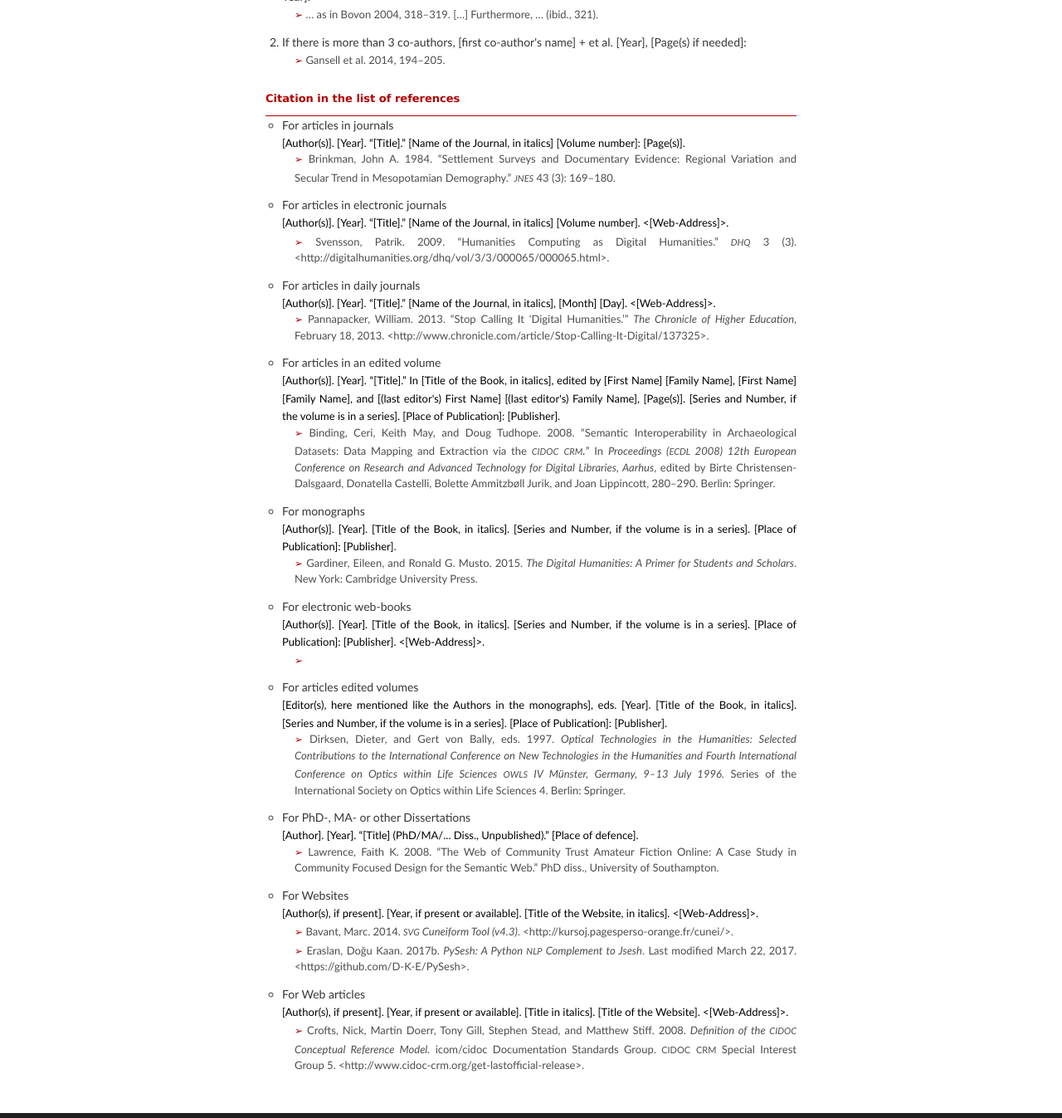
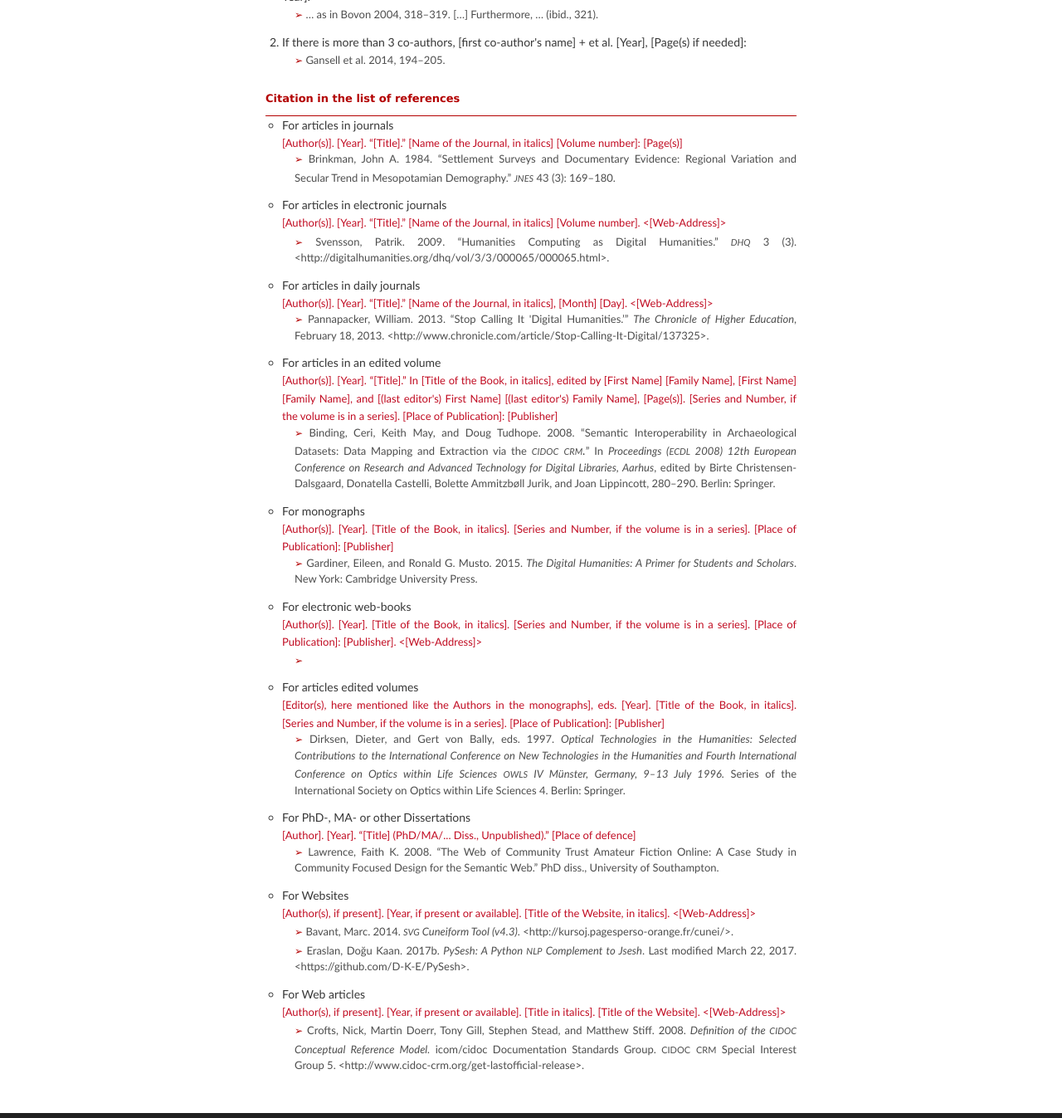
Before and after one commit to vbigot-juloux/ane-research-humanities, a Jekyll site: the page built from docs/Guidelines.md, in a window 1280 px wide and 1400 px high, scrolled down 1968 px, cut to the strip 0-1347 px from the top of the window. Shown: the whole strip at 83% size. Built offline with Jekyll 4.4.1, drawn with Linux system fonts in a browser that asks for light colours; the repository's description, which GitHub fills in, is left out; part of the change alters nothing that is shown; some of the changed text lies outside the part shown.

Commit message:
Update Guidelines.md

```diff
--- a/docs/Guidelines.md
+++ b/docs/Guidelines.md
@@ -33,17 +33,17 @@ Use small-caps for Journals and Series (no need to write it in full): <br />
 _Nota bene_
 <br />
 The one-author scheme is:<br />
-[Family Name], [First Name]. And following...<br />
+<span style="color: rgba(191, 4, 27, 0.97); font-size: 12">[Family Name], [First Name].</span> <span style="font-size: 12">And following...</span><br />
 <br />
 The multiple-author scheme is:<br />
-[Family Name], [First Name], [First Name] [Family Name], and [(last author's) [First Name] [(last author's) Family Name]. And following...
+<span style="color: rgba(191, 4, 27, 0.97); font-size: 12">[Family Name], [First Name], [First Name] [Family Name], and [(last author's) [First Name] [(last author's) Family Name].</span> <span style="font-size: 12">And following...</span>
 <h4 style="font-size: 13px; color:#b30000;">Text formatting for the references</h4>
 <hr style="height:0; margin:0; background:transparent; border-bottom:0.5px solid #b30000;" />
 
 
 <h4 style="font-size: 13px; color:#b30000;">Citation in text</h4>
 <hr style="height:0; margin:0; background:transparent; border-bottom:0.5px solid #b30000;" />
-<p>For the first occurrence, write [First name] [Last name], afterwards [Last name]: <br />
+<p>For the first occurrence, write <span style="color: rgba(191, 4, 27, 0.97)">[First name] [Last name]</span>, afterwards <span styel="rgba(191, 4, 27, 0.97)">[Last name]</span> <br />
 <span style="padding-left: 15px; display: inline-block; font-size: 13px; color: #4d4d4d">
   <span style="color:#b30000; font-size: 12px;">&#x27A2;</span> “The Ras Shamra Tablet Inventory (<span style="font-variant: small-caps; font-size: 15px;">rsti</span>) is a research project co-directed by Miller C. Prosser and Dennis Pardee. […] Among Pardee’s published works, one of the first volumes transformed and ingested into <span style="font-variant: small-caps; font-size: 15px;">rsti</span> was <em>La Trouvaille Épigraphique de l’Ougarit</em>, a volume written jointly with Pierre Bordreuil.”
   </span>
@@ -53,7 +53,7 @@ The multiple-author scheme is:<br />
 <hr style="height:0; margin:0; background:transparent; border-bottom:0.5px solid #b30000;" />
 <ul style="list-style-type: circle;">
   <li style="padding-bottom: 12px; text-align: justify;">Scheme for printed or electronic articles and monographs<br />
-    <span style="font-size: 13px; color: black">[Family Name] [Year], [Page(s)]:</span> <br />
+    <span style="font-size: 13px; color: rgba(191, 4, 27, 0.97)">[Family Name] [Year], [Page(s)]</span> <br />
     <span style="padding-left: 15px; display: inline-block; font-size: 13px; color: #4d4d4d">
       <span style="color:#b30000; font-size: 12px;">&#x27A2;</span> Korfmann 1983, 216–217, 242.<br/>
       <span style="color:#b30000; font-size: 12px;">&#x27A2;</span> Seeher 1992: fig. 7.3–4.<br />
@@ -64,7 +64,7 @@ April 12, 2017], 4–5).
   </li>
 
   <li style="padding-bottom: 12px; text-align: justify;">For websites<br />
-  <span style="font-size: 13px; color: black">[Website's name],  <[Web-Adresse]>, (accessed [Month] [Day], [Year]):</span> <br />
+  <span style="font-size: 13px; color: rgba(191, 4, 27, 0.97)">[Website's name],  <[Web-Adresse]>, (accessed [Month] [Day], [Year])</span> <br />
   <span style="font-size: 13px; color: #4d4d4d">
   <span style="color:#b30000; font-size: 12px;">&#x27A2;</span> Natural Language Toolkit (<span style="font-variant: small-caps; font-size: 15px;">nltk</span>): <http://www.nltk.org/> (accessed July 1, 2017).
   </span>
@@ -94,7 +94,7 @@ The volumes are freely downloadable at <https://oi.uchicago.edu/research/publica
   </ul>
  </li>
  <li style="padding-bottom: 12px; text-align: justify; margin-top: -12px">For online encyclopedias and similar:<br />
-   <span style="font-size: 13px; color: black">[Website's name], s.v. "[Title (if present)],”  <[Web-Adresse]>, (accessed [Month] [Day], [Year]):</span> <br />
+   <span style="font-size: 13px; color: rgba(191, 4, 27, 0.97)">[Website's name], s.v. "[Title (if present)],”  <[Web-Adresse]>, (accessed [Month] [Day], [Year]):</span> <br />
   <span style="padding-left: 15px; font-size: 13px; color: #4d4d4d">
     <span style="color:#b30000; font-size: 12px;">&#x27A2;</span> Stanford Encyclopedia of Philosophy, s.v. “implicature, Gricean theory,” <https://plato.stanford.edu/entries/implicature/#GriThe> (accessed April 25, 2017).<br />
 
@@ -122,63 +122,63 @@ Note:
 
 <ul style="list-style-type: circle;">
 <li style="padding-bottom: 12px; text-align: justify">For articles in journals<br />
-<span style="font-size: 13px; color: black">[Author(s)]. [Year]. “[Title].” [Name of the Journal, in italics] [Volume number]: [Page(s)].</span><br />
+<span style="font-size: 13px; color: rgba(191, 4, 27, 0.97)">[Author(s)]. [Year]. “[Title].” [Name of the Journal, in italics] [Volume number]: [Page(s)]</span><br />
 <span style="padding-left: 15px; display: inline-block; font-size: 13px; color: #4d4d4d">
   <span style="color:#b30000; font-size: 12px;">&#x27A2;</span> Brinkman, John A. 1984. “Settlement Surveys and Documentary Evidence: Regional Variation and Secular Trend in Mesopotamian Demography.” <span style="font-variant: small-caps; font-size: 15px; font-style: italic;">jnes</span> 43 (3): 169–180.
   </span>
   </li>
 
 <li style="padding-bottom: 12px; text-align: justify">For articles in electronic journals<br />
-<span style="font-size: 13px; color: black">[Author(s)]. [Year]. “[Title].” [Name of the Journal, in italics] [Volume number]. <[Web-Address]>.</span><br />
+<span style="font-size: 13px; color: rgba(191, 4, 27, 0.97)">[Author(s)]. [Year]. “[Title].” [Name of the Journal, in italics] [Volume number]. <[Web-Address]></span><br />
 <span style="padding-left: 15px; display: inline-block; font-size: 13px; color: #4d4d4d">
   <span style="color:#b30000; font-size: 12px;">&#x27A2;</span> Svensson, Patrik. 2009. “Humanities Computing as Digital Humanities.” <span style="font-variant: small-caps; font-size: 15px; font-style: italic;">dhq</span> 3 (3). <http://digitalhumanities.org/dhq/vol/3/3/000065/000065.html>.
   </span>
   </li>
 
 <li style="padding-bottom: 12px; text-align: justify">For articles in daily journals<br />
-<span style="font-size: 13px; color: black">[Author(s)]. [Year]. “[Title].” [Name of the Journal, in italics], [Month] [Day]. <[Web-Address]>.</span><br />
+<span style="font-size: 13px; color: rgba(191, 4, 27, 0.97)">[Author(s)]. [Year]. “[Title].” [Name of the Journal, in italics], [Month] [Day]. <[Web-Address]></span><br />
 <span style="padding-left: 15px; display: inline-block; font-size: 13px; color: #4d4d4d">
   <span style="color:#b30000; font-size: 12px;">&#x27A2;</span> Pannapacker, William. 2013. “Stop Calling It 'Digital Humanities.’” <em>The Chronicle of Higher Education</em>, February 18, 2013. <http://www.chronicle.com/article/Stop-Calling-It-Digital/137325>.
   </span>
   </li>
 
 <li style="padding-bottom: 12px; text-align: justify">For articles in an edited volume<br />
-  <span style="font-size: 13px; color: black">[Author(s)]. [Year]. “[Title].” In [Title of the Book, in italics], edited by [First Name] [Family Name], [First Name] [Family Name], and [(last editor's) First Name] [(last editor's) Family Name], [Page(s)]. [Series and Number, if the volume is in a series]. [Place of Publication]: [Publisher].</span><br />
+  <span style="font-size: 13px; color: rgba(191, 4, 27, 0.97)">[Author(s)]. [Year]. “[Title].” In [Title of the Book, in italics], edited by [First Name] [Family Name], [First Name] [Family Name], and [(last editor's) First Name] [(last editor's) Family Name], [Page(s)]. [Series and Number, if the volume is in a series]. [Place of Publication]: [Publisher]</span><br />
   <span style="padding-left: 15px; display: inline-block; font-size: 13px; color: #4d4d4d">
     <span style="color:#b30000; font-size: 12px;">&#x27A2;</span> Binding, Ceri, Keith May, and Doug Tudhope. 2008. “Semantic Interoperability in Archaeological Datasets: Data Mapping and Extraction via the <span style="font-variant: small-caps; font-size: 15px; font-style: italic;">cidoc crm.</span>” In <em>Proceedings (<span style="font-variant: small-caps; font-size: 15px;">ecdl</span> 2008) 12th European Conference on Research and Advanced Technology for Digital Libraries, Aarhus</em>, edited by Birte Christensen-Dalsgaard, Donatella Castelli, Bolette Ammitzbøll Jurik, and Joan Lippincott, 280–290. Berlin: Springer.
   </span>
 </li>
 
 <li style="padding-bottom: 12px; text-align: justify">For monographs<br />
-<span style="font-size: 13px; color: black">[Author(s)]. [Year]. [Title of the Book, in italics]. [Series and Number, if the volume is in a series]. [Place of Publication]: [Publisher]</span>.<br />
+<span style="font-size: 13px; color: rgba(191, 4, 27, 0.97)">[Author(s)]. [Year]. [Title of the Book, in italics]. [Series and Number, if the volume is in a series]. [Place of Publication]: [Publisher]</span><br />
 <span style="padding-left: 15px; display: inline-block; font-size: 13px; color: #4d4d4d">
   <span style="color:#b30000; font-size: 12px;">&#x27A2;</span> Gardiner, Eileen, and Ronald G. Musto. 2015. <em>The Digital Humanities: A Primer for Students and Scholars</em>. New York: Cambridge University Press.
   </span>
 </li>
 
 <li style="padding-bottom: 12px; text-align: justify">For electronic web-books<br />
-<span style="font-size: 13px; color: black">[Author(s)]. [Year]. [Title of the Book, in italics]. [Series and Number, if the volume is in a series]. [Place of Publication]: [Publisher]. <[Web-Address]>.</span><br />
+<span style="font-size: 13px; color: rgba(191, 4, 27, 0.97)">[Author(s)]. [Year]. [Title of the Book, in italics]. [Series and Number, if the volume is in a series]. [Place of Publication]: [Publisher]. <[Web-Address]></span><br />
 <span style="padding-left: 15px; display: inline-block; font-size: 13px; color: #4d4d4d">
   <span style="color:#b30000; font-size: 12px;">&#x27A2;</span>
   </span>
   </li>
 
 <li style="padding-bottom: 12px; text-align: justify">For articles edited volumes<br />
-<span style="font-size: 13px; color: black">[Editor(s), here mentioned like the Authors in the monographs], eds. [Year]. [Title of the Book, in italics]. [Series and Number, if the volume is in a series]. [Place of Publication]: [Publisher].</span><br />
+<span style="font-size: 13px; color: rgba(191, 4, 27, 0.97)">[Editor(s), here mentioned like the Authors in the monographs], eds. [Year]. [Title of the Book, in italics]. [Series and Number, if the volume is in a series]. [Place of Publication]: [Publisher]</span><br />
 <span style="padding-left: 15px; display: inline-block; font-size: 13px; color: #4d4d4d">
   <span style="color:#b30000; font-size: 12px;">&#x27A2;</span> Dirksen, Dieter, and Gert von Bally, eds. 1997. <em>Optical  Technologies in the Humanities: Selected Contributions to the International Conference on New Technologies in the Humanities and Fourth International Conference on Optics within Life Sciences <span style="font-variant: small-caps; font-size: 15px; font-style: italic;">owls</span> IV Münster, Germany, 9–13 July 1996.</em> Series of the International Society on Optics within Life Sciences 4. Berlin: Springer.
   </span>
 </li>
 
 <li style="padding-bottom: 12px; text-align: justify">For PhD-, MA- or other Dissertations<br />
-<span style="font-size: 13px; color: black">[Author]. [Year]. “[Title] (PhD/MA/... Diss., Unpublished).” [Place of defence].</span><br />
+<span style="font-size: 13px; color: rgba(191, 4, 27, 0.97)">[Author]. [Year]. “[Title] (PhD/MA/... Diss., Unpublished).” [Place of defence]</span><br />
 <span style="padding-left: 15px; display: inline-block; font-size: 13px; color: #4d4d4d">
   <span style="color:#b30000; font-size: 12px;">&#x27A2;</span> Lawrence, Faith K. 2008. “The Web of Community Trust Amateur Fiction Online: A Case Study in Community Focused Design for the Semantic Web.” PhD diss., University of Southampton.
   </span>
 </li>
 
 <li style="padding-bottom: 12px; text-align: justify">For Websites<br />
-<span style="font-size: 13px; color: black">[Author(s), if present]. [Year, if present or available]. [Title of the Website, in italics]. <[Web-Address]>.</span><br />
+<span style="font-size: 13px; color: rgba(191, 4, 27, 0.97)">[Author(s), if present]. [Year, if present or available]. [Title of the Website, in italics]. <[Web-Address]></span><br />
 <span style="padding-left: 15px; display: inline-block; font-size: 13px; color: #4d4d4d">
   <span style="color:#b30000; font-size: 12px;">&#x27A2;</span> Bavant, Marc. 2014. <em><span style="font-variant: small-caps; font-size: 15px; font-style: italic;">svg</span> Cuneiform Tool (v4.3)</em>. <http://kursoj.pagesperso-orange.fr/cunei/>.<br />
 <span style="color:#b30000; font-size: 12px;">&#x27A2;</span> Eraslan, Doğu Kaan. 2017b. <em>PySesh: A Python <span style="font-variant: small-caps; font-size: 15px; font-style: italic;">nlp</span> Complement to Jsesh</em>. Last modified March 22, 2017. <https://github.com/D-K-E/PySesh>.
@@ -186,7 +186,7 @@ Note:
   </li>
 
 <li style="padding-bottom: 12px; text-align: justify">For Web articles<br />
-<span style="font-size: 13px; color: black">[Author(s), if present]. [Year, if present or available]. [Title in italics]. [Title of the Website]. <[Web-Address]>.</span><br />
+<span style="font-size: 13px; color: rgba(191, 4, 27, 0.97)">[Author(s), if present]. [Year, if present or available]. [Title in italics]. [Title of the Website]. <[Web-Address]></span><br />
 <span style="padding-left: 15px; display: inline-block; font-size: 13px; color: #4d4d4d">
   <span style="color:#b30000; font-size: 12px;">&#x27A2;</span> Crofts, Nick, Martin Doerr, Tony Gill, Stephen Stead, and Matthew Stiff. 2008. <em>Definition of the <span style="font-variant: small-caps; font-size: 15px; font-style: italic;">cidoc</span> Conceptual Reference Model.</em> icom/cidoc Documentation Standards Group. <span style="font-variant: small-caps; font-size: 15px;">cidoc crm</span> Special Interest Group 5. <http://www.cidoc-crm.org/get-lastofficial-release>.
   </span>
```
